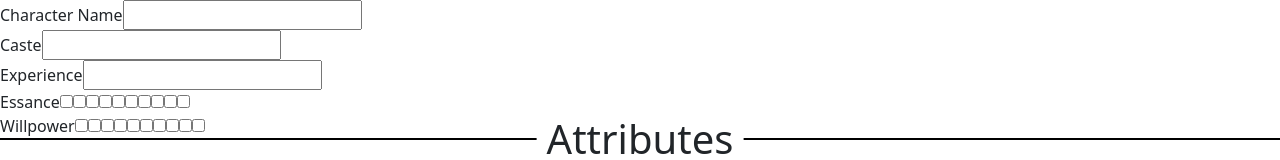
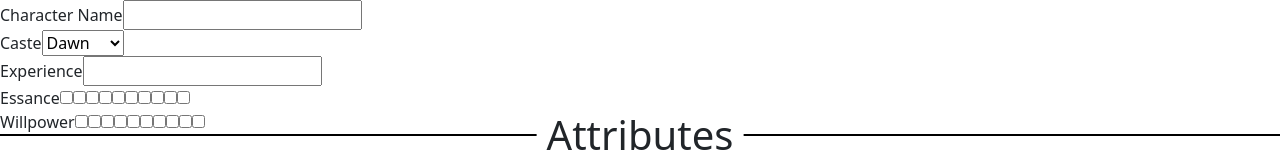
Before and after one commit to rljt24/Exalted, a React (Vite) app in the folder solarCharacterPage/: page / in a window 1280 px wide. Shown: the top 160 px of the page. Built offline with nearby package versions, Linux system fonts and the light colour scheme.

Commit message:
changed caste to a list of the items.

```diff
--- a/solarCharacterPage/src/components/Abilities.tsx
+++ b/solarCharacterPage/src/components/Abilities.tsx
@@ -1,10 +1,10 @@
 import { useState } from "react";
 import React from "react";
 
+export const caste: string[] = ["Dawn", "Zenith", "Twilight", "Night", "Eclipse"];
+
 function Abilities() {
     const startState: boolean[] = Array.from({ length: 10 }, () => false);
-
-    const caste: string[] = ["Dawn", "Zenith", "Twilight", "Night", "Eclipse"];
 
     const abilityList: string[][] = [
         ["Archery", "Martial Arts", "Melee", "Throw", "War"],
--- a/solarCharacterPage/src/components/basicInfo.tsx
+++ b/solarCharacterPage/src/components/basicInfo.tsx
@@ -1,3 +1,5 @@
+import  {caste}  from "./Abilities"
+
 function BasicInfo(){
     return(
         <>
@@ -5,7 +7,11 @@ function BasicInfo(){
             <label>Character Name</label>
             <input></input><br></br>
             <label>Caste</label>
-            <input></input><br></br>
+            <select>
+                {caste.map((cast) => (
+                  <option value={cast}>{cast}</option>
+                ))}
+            </select><br></br>
             <label>Experience</label>
             <input></input>
         </form>
```
